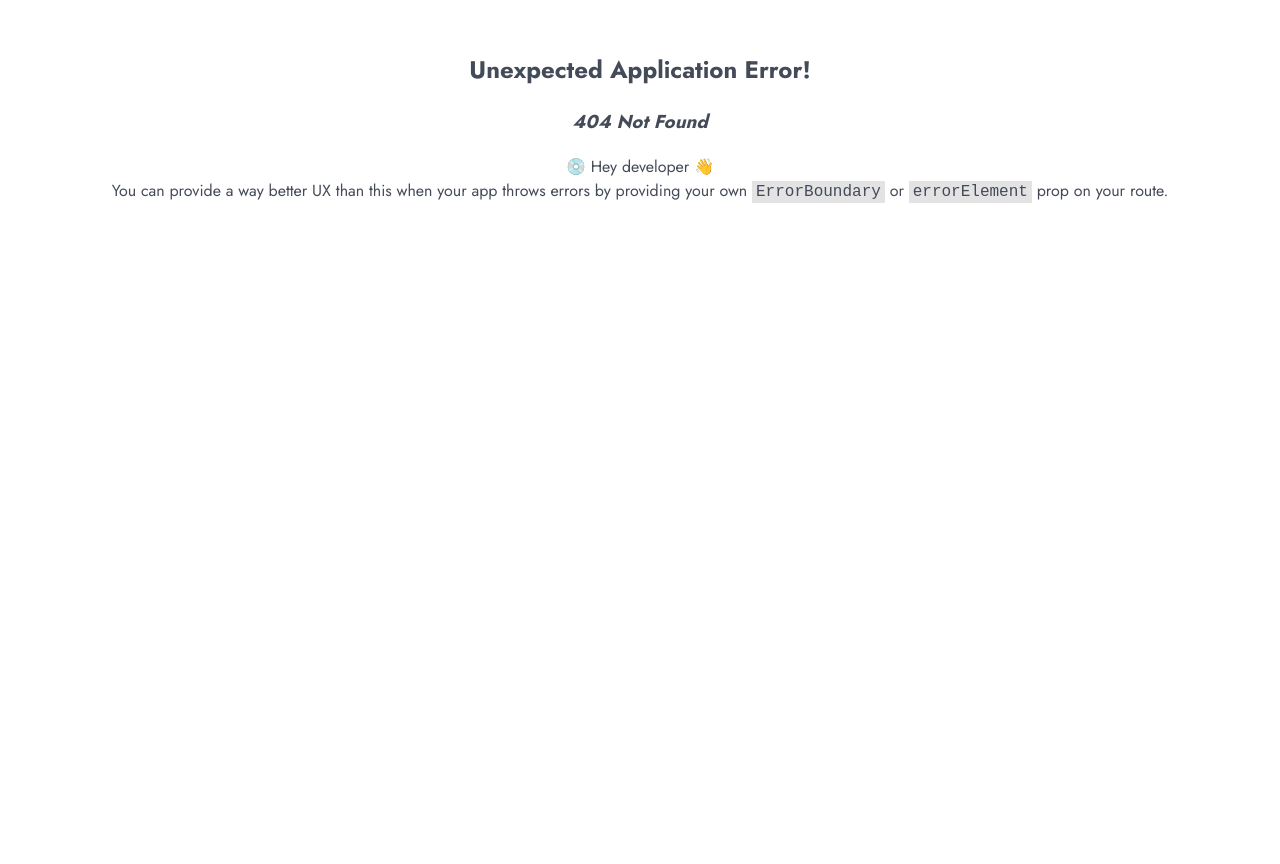
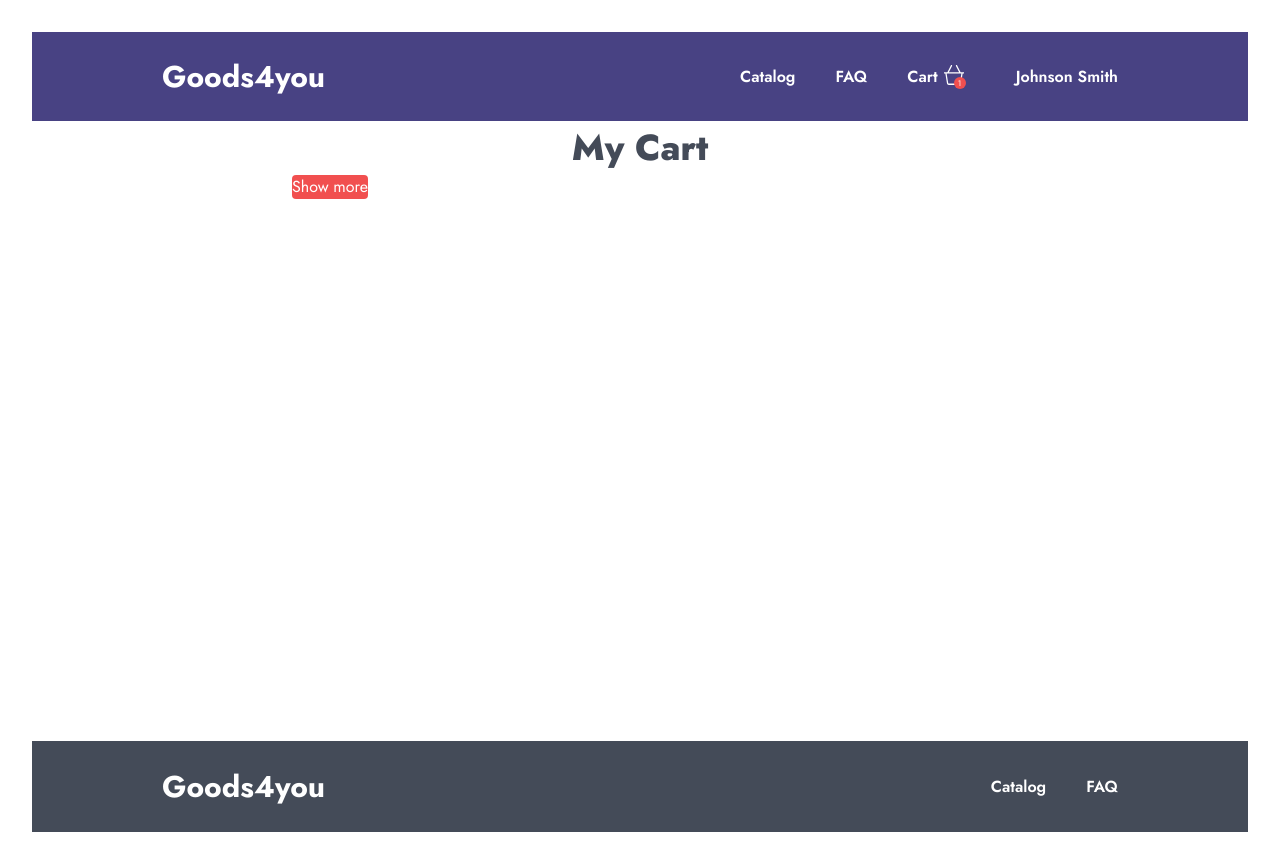
Before and after one commit to Margolen/online-shop, a React (Vite) app: page /cart in a window 1280 px wide. Before the commit this address had no page. Before the commit the page ends 800 px from the top, so only its background shows below. Built offline with nearby package versions, Linux system fonts and the light colour scheme.

Commit message:
Change onClick behaviour for Card

```diff
--- a/src/App.tsx
+++ b/src/App.tsx
@@ -3,6 +3,7 @@ import './App.css';
 import { createBrowserRouter, RouterProvider } from 'react-router-dom';
 import { HomePage } from './components/pages/homePage/homePage';
 import { ProductPage } from './components/pages/productPage/productPage';
+import { CartPage } from './components/pages/cartPage/cartPage';
 
 const router = createBrowserRouter([
   {
@@ -13,6 +14,10 @@ const router = createBrowserRouter([
     path: 'product/:productId',
     element: <ProductPage />,
   },
+  {
+    path: 'cart',
+    element: <CartPage />,
+  },
 ]);
 
 function App() {
--- a/src/components/molecules/card/card.module.css
+++ b/src/components/molecules/card/card.module.css
@@ -48,6 +48,7 @@
 
 .card__text {
   display: grid;
+  cursor: pointer;
 }
 
 .card__text_title {
--- a/src/components/molecules/card/card.tsx
+++ b/src/components/molecules/card/card.tsx
@@ -8,7 +8,7 @@ import itemImage from '../../../assets/images/item.png';
 
 import styles from './card.module.css';
 
-export function Card({ ...props }: React.HTMLAttributes<HTMLElement>) {
+export function Card({ onClick, ...props }: React.HTMLAttributes<HTMLElement>) {
   const [itemCounter, setItemCounter] = useState(0);
   const [cardHovered, setCardHovered] = useState(false);
   const [panelHovered, setPanelHovered] = useState(false);
@@ -19,6 +19,11 @@ export function Card({ ...props }: React.HTMLAttributes<HTMLElement>) {
       className={styles.card}
       onMouseEnter={() => setCardHovered(true)}
       onMouseLeave={() => setCardHovered(false)}
+      onClick={(event) => {
+        if (!panelHovered && onClick) {
+          onClick(event);
+        }
+      }}
     >
       <div
         className={
--- /dev/null
+++ b/src/components/organisms/myCart/myCart.tsx
@@ -0,0 +1,18 @@
+import { Container } from '../../templates/container/container';
+import { Button } from '../../atoms/button/button';
+
+import styles from './myCart.module.css';
+
+export function MyCart() {
+  return (
+    <Container>
+      <h1>My Cart</h1>
+      <div className={styles.cart__wrapper}>
+        <div className={styles.cart__content}>
+          <Button className={styles.catalog__show_more}>Show more</Button>
+        </div>
+        <div className={styles.cart__price}></div>
+      </div>
+    </Container>
+  );
+}
--- /dev/null
+++ b/src/components/pages/cartPage/cartPage.tsx
@@ -0,0 +1,15 @@
+import { MyCart } from '../../organisms/myCart/myCart';
+import { Container } from '../../templates/container/container';
+import { MainLayout } from '../../templates/layout/layout';
+
+import styles from './cartPage.module.css';
+
+export function CartPage() {
+  return (
+    <MainLayout>
+      <Container>
+        <MyCart />
+      </Container>
+    </MainLayout>
+  );
+}
```
Also changed, not shown: src/components/organisms/myCart/myCart.module.css (added), src/components/pages/cartPage/cartPage.module.css (added).
